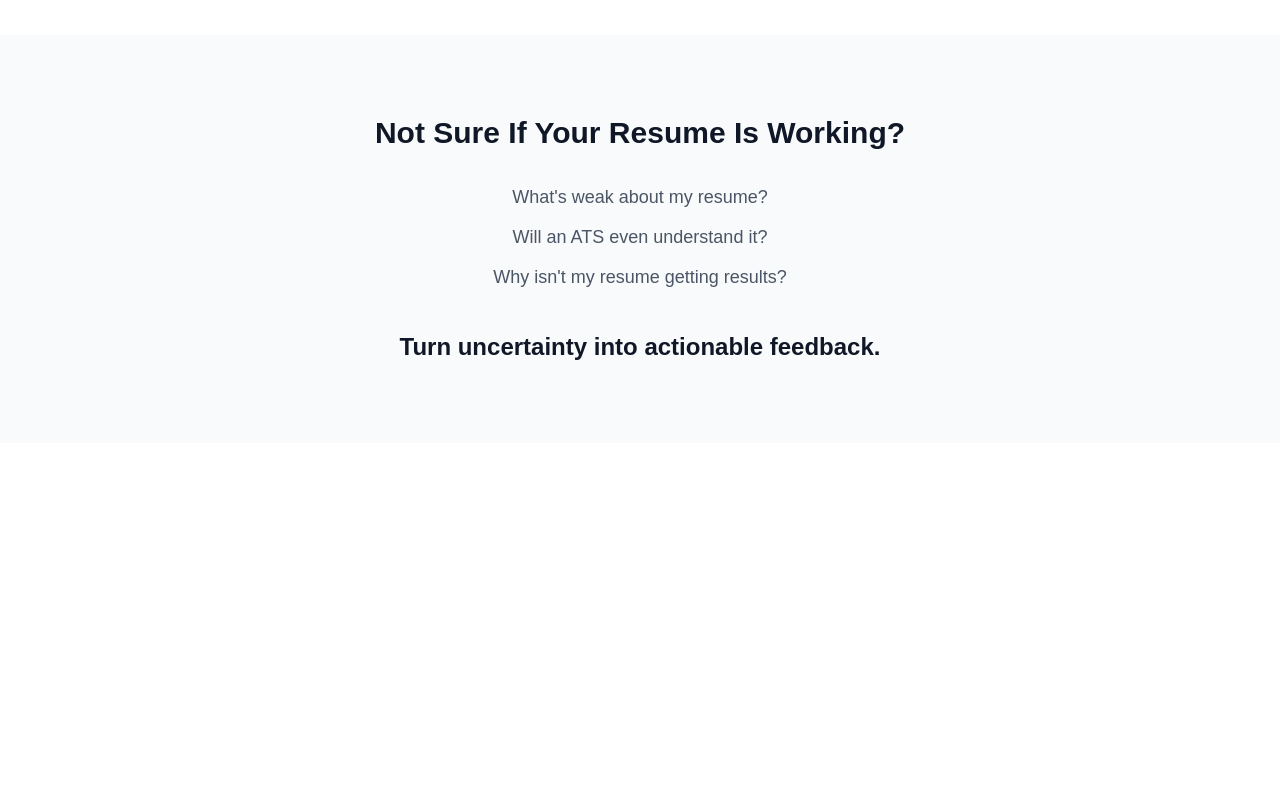
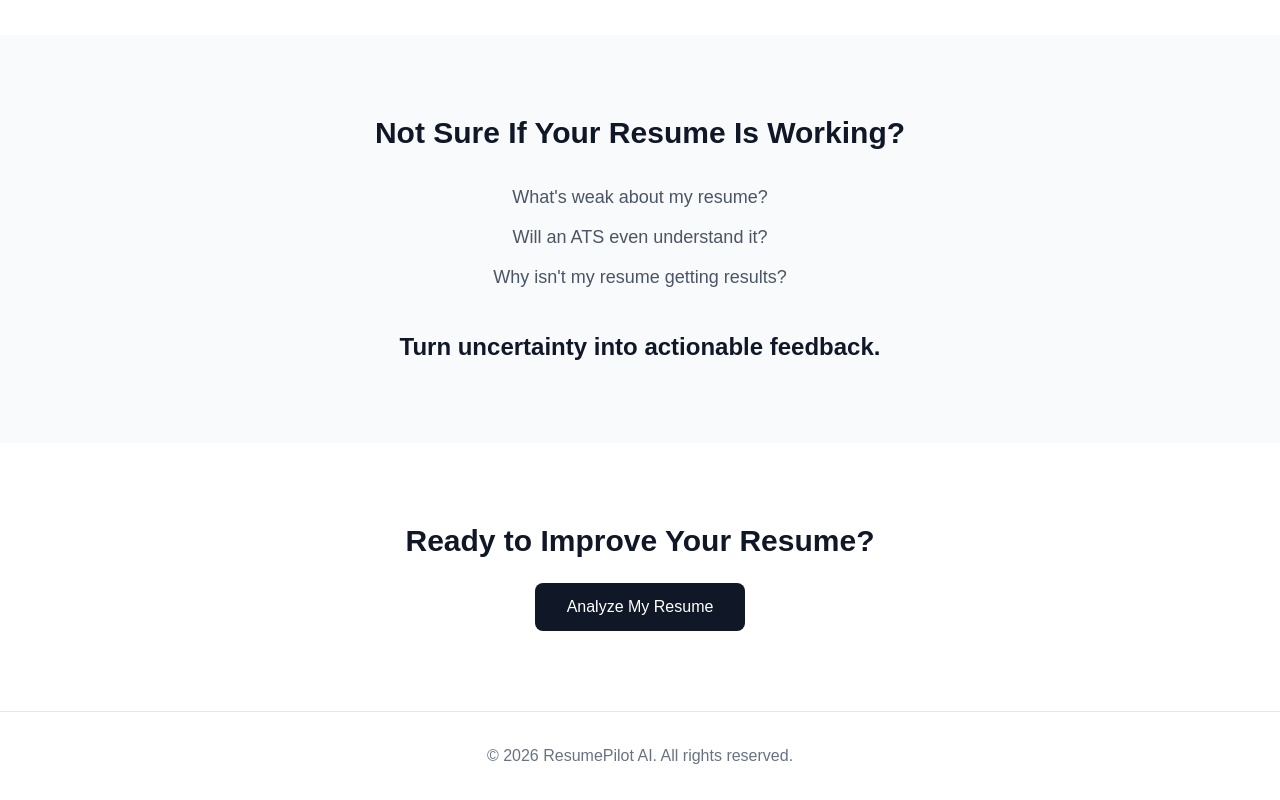
Before and after one commit to ryrycode/resumepilot-ai, a Next.js app in the folder frontend/: page / in a window 1280 px wide. Shown: the part 1440-2240 px from the top of the page. Before the commit the page ends 1883 px from the top, so only its background shows below. Built offline with nearby package versions, Linux system fonts and the light colour scheme.

Commit message:
feat: add CTA and footer to landing page

```diff
--- a/frontend/src/app/page.js
+++ b/frontend/src/app/page.js
@@ -135,6 +135,22 @@ export default function Home() {
           </p>
         </div>
       </section>
+
+      {/* CTA */}
+      <section className="px-8 py-20 text-center">
+        <h2 className="text-3xl font-bold text-gray-900 mb-6">
+          Ready to Improve Your Resume?
+        </h2>
+        <button className="bg-gray-900 text-white px-8 py-3 rounded-lg hover:bg-gray-800">
+          Analyze My Resume
+        </button>
+      </section>
+
+      {/* Footer */}
+      <footer className="px-8 py-8 border-t border-gray-200 text-center text-gray-500">
+        <p>© 2026 ResumePilot AI. All rights reserved.</p>
+      </footer>
+
     </main>
   );
 }
```
